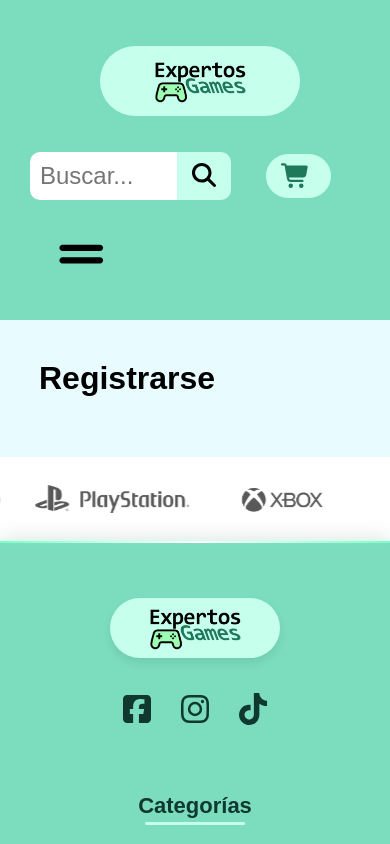
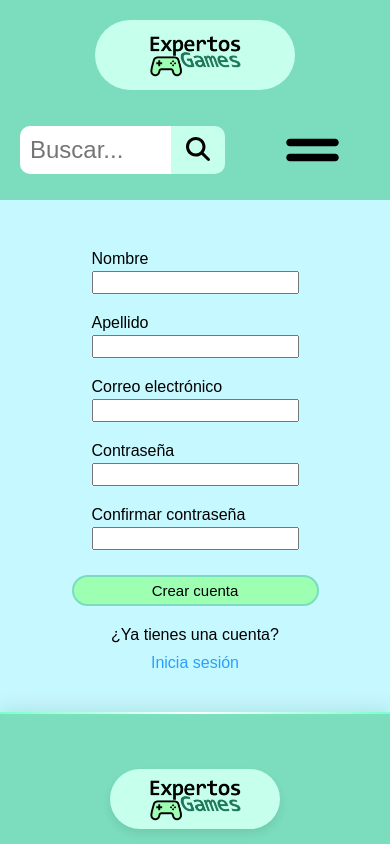
Before and after one commit to Naitomeru/FE-Eva-Tienda-Videojuegos, a React (Vite) app: page /registrarse in a window 390 px wide. Shown: the top 844 px of the page. Built offline with nearby package versions, Linux system fonts and the light colour scheme.

Commit message:
Added header dropdown when screen is small
Adjusted the style of the header,
and some minor details of Home, Login and Register pages.

Fixed some Links.

```diff
--- a/src/App.jsx
+++ b/src/App.jsx
@@ -18,9 +18,9 @@
             <Route path="/" element={<Home />} />
             <Route path="/:category/:type?" element={<Gallery />} />
             <Route path="/detalles/:type/:id" element={<Details />} />
-            <Route path="/cart" element={<Cart />} />
-            <Route path="/login" element={<Login />} />
-            <Route path="/register" element={<Register />} />
+            <Route path="/carrito" element={<Cart />} />
+            <Route path="/iniciar-sesion" element={<Login />} />
+            <Route path="/registrarse" element={<Register />} />
         </Routes>
     )
 }
--- a/src/components/Header.jsx
+++ b/src/components/Header.jsx
@@ -3,13 +3,87 @@
 import { Link } from 'react-router-dom'
 import Logo from '../assets/logo.png'
 import { cartStorageName } from '../data/db'
+import { createPortal } from 'react-dom'
+
+function HeaderButtonsPopup({setMoreButtonPopup}) {
+    const [consolas, setConsolas] = useState(false);
+    const [videojuegos, setVideojuegos] = useState(false);
+
+    return (
+        <div id="header-links">
+            <Link to="/carrito">Mi Carrito</Link>
+            <div className="popup-separator"></div>
+            <Link to="/iniciar-sesion">Iniciar sesión</Link>
+            <div className="popup-separator"></div>
+            <Link to="/registrarse">Registrarse</Link>
+            <div className="popup-separator"></div>
+            <Link to="/ofertas" onClick={() => setMoreButtonPopup(false)}>Ofertas</Link>
+            <div className="popup-separator"></div>
+            <Link to="/preventas" onClick={() => setMoreButtonPopup(false)}>Preventas</Link>
+            <div className="popup-separator"></div>
+            <div className='dropdown' onClick={() => {
+                setConsolas(!consolas)
+            }}>
+                <Link to="/consolas" onClick={() => setMoreButtonPopup(false)}>Consolas</Link>
+                {consolas ?
+                <FontAwesomeIcon icon="fa-solid fa-angle-down" className='dropdown-button' />
+                :
+                <FontAwesomeIcon icon="fa-solid fa-angle-up" className='dropdown-button' />
+                }
+            </div>
+            {consolas &&
+            <div className='dropdown-content'>
+                <Link to="/nintendo/consolas" onClick={() => setMoreButtonPopup(false)}>
+                    &gt; Nintendo
+                </Link>
+                <Link to="/playstation/consolas" onClick={() => setMoreButtonPopup(false)}>
+                    &gt; PlayStation
+                </Link>
+                <Link to="/xbox/consolas" onClick={() => setMoreButtonPopup(false)}>
+                    &gt; XBOX
+                </Link>
+            </div>
+            }
+            <div className="popup-separator"></div>
+            <div className='dropdown' onClick={() => {
+                setVideojuegos(!videojuegos)
+            }}>
+                <Link to="/videojuegos" onClick={() => setMoreButtonPopup(false)}>Videojuegos</Link>
+                {videojuegos ?
+                <FontAwesomeIcon icon="fa-solid fa-angle-down" className='dropdown-button' />
+                :
+                <FontAwesomeIcon icon="fa-solid fa-angle-up" className='dropdown-button' />
+                }
+            </div>
+            {videojuegos &&
+            <div className='dropdown-content'>
+                <Link to="/nintendo/videojuegos" onClick={() => setMoreButtonPopup(false)}>
+                    &gt; Nintendo
+                </Link>
+                <Link to="/playstation/videojuegos" onClick={() => setMoreButtonPopup(false)}>
+                    &gt; PlayStation
+                </Link>
+                <Link to="/xbox/videojuegos" onClick={() => setMoreButtonPopup(false)}>
+                    &gt; XBOX
+                </Link>
+            </div>
+            }
+        </div>
+    )
+}
 
 function MainHeader({showRightButtons}) {
     const cart = JSON.parse( localStorage.getItem(cartStorageName) ) || [];
     const quantity = cart.length;
 
+    const [moreButtonPopup, setMoreButtonPopup] = useState(false);
+
+    function onMoreButtonClick() {
+        setMoreButtonPopup(!moreButtonPopup);
+    }
+
     return (
-        <div className="header-main">
+        <div id="header-main">
             <Link id="header-logo" to="/">
                 <img src={Logo} />
             </Link>
@@ -24,16 +98,16 @@
             {showRightButtons &&
             <div id="header-right-buttons">
                 <div id="cart-button">
-                    <Link to="/cart" id="cart-link">
+                    <Link to="/carrito" id="cart-link">
                         <FontAwesomeIcon icon="fa-solid fa-cart-shopping" id="cart-icon" />
                         <span>({quantity})</span>
                     </Link>
                 </div>
                 <div id="header-login">
-                    <Link to="/login">
+                    <Link to="/iniciar-sesion">
                         Iniciar sesión
                     </Link>
-                    <Link to="/register">
+                    <Link to="/registrarse">
                         Registrarse
                     </Link>
                 </div>
@@ -41,12 +115,10 @@
             }
 
             <div id="header-more-button">
-                <FontAwesomeIcon icon="fa-solid fa-grip-lines">
-                    <div className="header-button-popup">
-                        <a href="galeria.html?tipo=Consolas&categoria=Nintendo">Consolas</a>
-                        <a href="galeria.html?tipo=Videojuegos&categoria=Nintendo">Videojuegos</a>
-                    </div>
-                </FontAwesomeIcon>
+                <FontAwesomeIcon icon="fa-solid fa-grip-lines" id="more-button-icon" onClick={onMoreButtonClick} />
+                {moreButtonPopup &&
+                createPortal(<HeaderButtonsPopup setMoreButtonPopup={setMoreButtonPopup} />, document.getElementsByTagName("header")[0])
+                }
             </div>
         </div>
     )
--- a/src/pages/Login.jsx
+++ b/src/pages/Login.jsx
@@ -30,7 +30,7 @@
                             </div>
                         </form>
                         <div>
-                            ¿No tienes una cuenta? <Link to="/register">Regístrate</Link>
+                            ¿No tienes una cuenta?<br /> <Link to="/registrarse">Regístrate</Link>
                         </div>
                     </div>
 
--- a/src/pages/Register.jsx
+++ b/src/pages/Register.jsx
@@ -45,7 +45,7 @@
                             </div>
                         </form>
                         <div>
-                            ¿Ya tienes una cuenta? <Link to="/login">Inicia sesión</Link>
+                            ¿Ya tienes una cuenta?<br /> <Link to="/iniciar-sesion">Inicia sesión</Link>
                         </div>
                     </div>
 
--- a/src/styles.css
+++ b/src/styles.css
@@ -20,7 +20,7 @@
     background-color: var(--primary-color-dark);
 }
 
-.header-main {
+#header-main {
     display: flex;
     align-items: center;
     justify-content: space-between;
@@ -52,7 +52,7 @@
     display: flex;
 
     justify-content: center;
-    margin: 10px;
+    margin-right: 20px;
 }
 
 #header-searcher input[type=text] {
@@ -85,7 +85,7 @@
 #header-right-buttons {
     display: flex;
     align-items: center;
-    margin: 0px 30px 0px 0px;
+    margin-right: 30px;
 }
 
 #cart-button {
@@ -150,7 +150,60 @@
 }
 
 #header-more-button {
+    position: relative;
     display: none;
+    height: 120%;
+    border-radius: 10px;
+    margin: 0 30px;
+    font-size: 60px;
+    justify-content: center;
+    align-items: center;
+}
+
+#header-more-button:hover {
+    background-color: var(--primary-color-light);
+}
+
+#header-links {
+    margin: 0;
+    background-color: var(--primary-color-light);
+    padding: 10px 20px;
+    z-index: 1;
+    display: flex;
+    flex-direction: column;
+}
+
+#header-links a {
+    user-select: none;
+    color: black;
+    text-decoration: none;
+}
+
+#header-links .popup-separator {
+    height: 2px;
+    background-color: var(--primary-color-dark);
+    border-radius: 2px;
+}
+
+#header-links a, #header-links div {
+    font-size: 20px;
+    margin: 5px 0;
+    color: var(--text-color);
+}
+
+#header-links .dropdown .dropdown-button {
+    float: right;
+}
+
+#header-links .dropdown-content {
+    margin-left: 10px;
+    display: flex;
+    flex-direction: column;
+}
+
+#header-links .dropdown-content a {
+    font-size: 18px;
+    margin: 8px 0;
 }
 
 .header-buttons-container {
@@ -600,13 +653,17 @@
     margin: 25px 0px 20px;
 }
 
-#login-form div {
+#login-form > div {
     margin-bottom: 10px;
 }
 
-#login-form div a {
+#login-form > div a {
     color: rgb(43, 159, 255);
     text-decoration: none;
+}
+
+#login-form > div br {
+    display: none;
 }
 
 #login-button, #register-button {
@@ -939,19 +996,18 @@
 }
 
 @media (max-width: 1000px) {
-
-
-    .header-main {
+    #header-main {
         height: 100px;
     }
 
     #header-logo {
         width: 200px;
         height: 70px;
+        margin: 0 0 0 20px;
     }
 
     #header-searcher input[type=text] {
-        width: 50%;
+        width: 55%;
         font-size: x-large;
     }
 
@@ -959,33 +1015,29 @@
         font-size: x-large;
     }
 
+    #header-right-buttons {
+        margin-right: 20px;
+        justify-content: center;
+    }
+
+    #header-login a {
+        font-size: 20px;
+    }
+
+    .header-button {
+        font-size: 20px;
+        padding: 10px 15px;
+    }
+
     #cart-button {
         height: 100%;
     }
 
-    #cart-button a {
-        padding: 20px;
+    #cart-button #cart-link {
+        padding: 15px;
         margin-right: 0;
         margin: 0;
-        font-size: x-large;
-    }
-
-    #header-more-button {
-        display: inline;
-        margin: 0 30px;
-        font-size: 50px;
-    }
-
-    #header-login {
-        display: none;
-    }
-
-    #cart-button span {
-        display: none;
-    }
-
-    .header-buttons-container {
-        display: none;
+        font-size: 20px;
     }
 
     .hero-overlay h1 {
@@ -1059,32 +1111,40 @@
     }
 }
 
-@media (max-width: 550px) {
-    .header-main {
+@media (max-width: 650px) {
+    #header-main {
         display: grid;
         grid-template-columns: 1fr 1fr 1fr;
-        gap: 15px;
-        padding: 15px 0;
-        height: 250px;
-        margin: 20px;
+        row-gap: 30px;
+        height: 100%;
+        margin: 20px 10px;
     }
 
     #header-searcher {
         grid-column: 1 / span 2;
-    }
-    .header-main i {
-        place-self: center;
+        margin-left: 10px;
     }
 
     #header-logo {
         grid-column: 1 / span 3;
         place-self: center;
+        margin: 0;
     }
-    #header-left-buttons {
+
+    #header-right-buttons {
         display: none;
     }
+
+    #header-more-button {
+        display: flex;
+    }
+
     #header-searcher input[type=text] {
         flex: 1;
+    }
+
+    .header-buttons-container {
+        display: none;
     }
 
     #hero {
@@ -1105,6 +1165,10 @@
     .hero-overlay p {
         width: 90%;
         font-size: 16px;
+    }
+
+    .body-section h1 {
+        font-size: 40px;
     }
 
     .section-content {
@@ -1164,6 +1228,23 @@
         flex-direction: column;
     }
 
+    #login-form {
+        border-radius: 0;
+        margin: 0;
+        padding: 30px 0;
+        width: 100%;
+    }
+
+    #login-form > div {
+        display: flex;
+        flex-direction: column;
+        align-items: center;
+    }
+
+    #login-form > div a {
+        margin-top: 10px;
+    }
+
     /* Footer*/
     .footer-flex {
         flex-direction: column;
```
